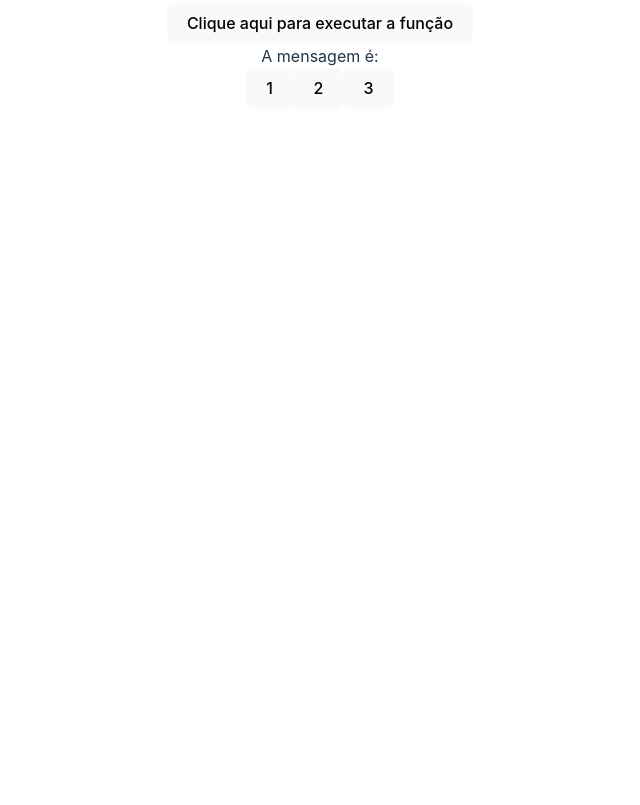
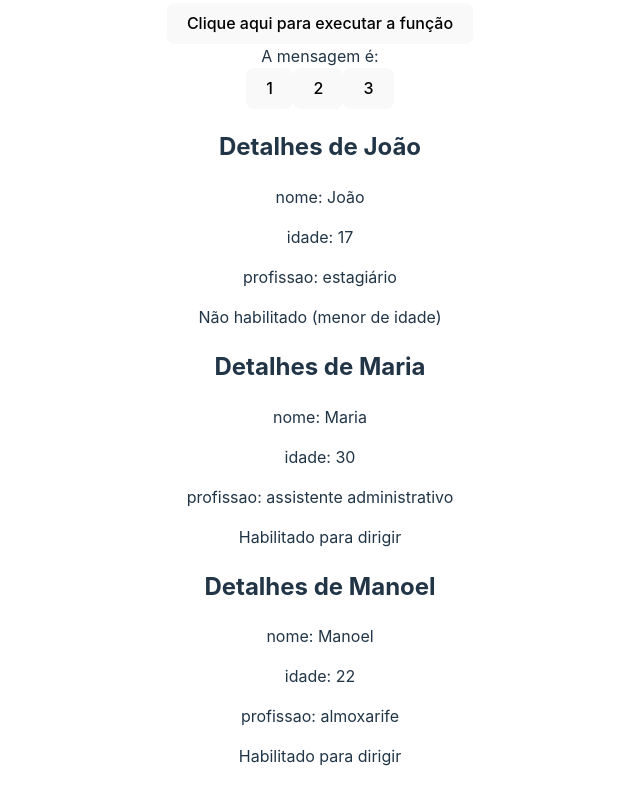
Before and after one commit to edibertoalves/Udemy_HoraDeCodar_React, a React (Vite) app in the folder 3_AVANCANDO_EM_REACT/avancando/: page / in a window 1280 px wide. Shown: the part 3360-4165 px from the top of the page, without its empty margins (320-960 px from the left). Before the commit the page ends 4001 px from the top, so only its background shows below. Built offline with nearby package versions, Linux system fonts and the light colour scheme.

Commit message:
elaboração do desafio do capitulo 3

```diff
--- a/3_AVANCANDO_EM_REACT/avancando/src/App.jsx
+++ b/3_AVANCANDO_EM_REACT/avancando/src/App.jsx
@@ -14,6 +14,7 @@ import Container from "./components/Container";
 import ExecuteFunction from "./components/ExecuteFunction";
 import Message from "./components/Message";
 import ChangeMessageState from "./components/ChangeMessageState";
+import UserDetails from "./components/UserDetails";
 
 function App() {
   const [count, setCount] = useState(0);
@@ -25,6 +26,12 @@ function App() {
     {id: 1, brand: 'Ferrari', color: 'Amarela', newCar: true, km: 0},
     {id: 2, brand: 'BMW', color: 'Preta', newCar: false, km: 32157},
     {id: 3, brand: 'Audi', color: 'Azul', newCar: false, km: 968420},
+  ]
+
+  const Persons = [
+    {id: 1, nome: "João", idade: 17, profissao: "estagiário" },
+    {id: 2, nome: "Maria", idade: 30, profissao: "assistente administrativo" },
+    {id: 3, nome: "Manoel", idade: 22, profissao: "almoxarife" }
   ]
 
   function showMessage() {
@@ -67,9 +74,10 @@ function App() {
       <CarDetails brand="Fiat" km={4500} color="branca" newCar={false} />
 
       {/* loop em array de objetos */}
-      {cars.map((car) => (
-        <CarDetails key={car.id} brand={car.brand} km={car.km} color={car.color} newCar={car.newCar}/>
-      ))}
+        {cars.map((car) => (
+          <CarDetails key={car.id} brand={car.brand} km={car.km} color={car.color} newCar={car.newCar}/>
+        ))
+      }
 
       {/* fragment */}
       <Fragment propFragment="Teste Fragment"/>
@@ -86,6 +94,13 @@ function App() {
       <Message msg={message} />
       <ChangeMessageState handleMessage={handleMessage} />
 
+      {/* Desafio  */}
+      {
+        Persons.map((person) => (
+         <UserDetails key={person.id} nome={person.nome} idade={person.idade} profissao={person.profissao} />
+        ))
+      }
+
     </>
   );
 }
--- /dev/null
+++ b/3_AVANCANDO_EM_REACT/avancando/src/components/UserDetails.jsx
@@ -0,0 +1,18 @@
+import React from 'react'
+
+const UserDetails = ({key, nome, idade, profissao}) => {
+
+    return (
+      <div>
+          <h2>Detalhes de {nome}</h2>
+          {/* <li>id: {key}</li> */}
+          <p>nome: {nome}</p>
+          <p>idade: {idade}</p>
+          <p>profissao: {profissao}</p>
+          {idade >= 18 ? <p>Habilitado para dirigir</p> : <p>Não habilitado (menor de idade)</p> }
+      </div>
+    )
+
+}
+
+export default UserDetails
```
